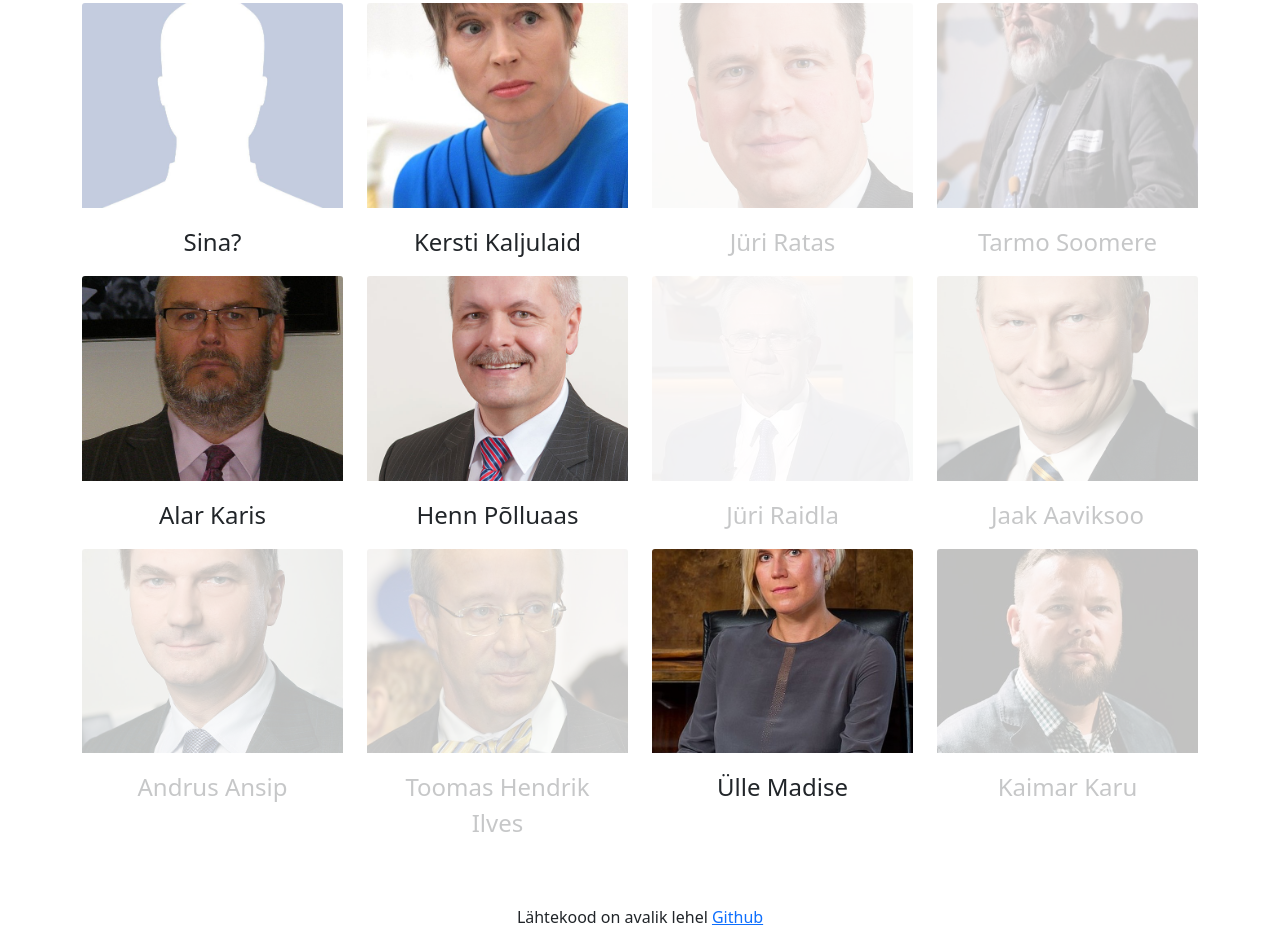
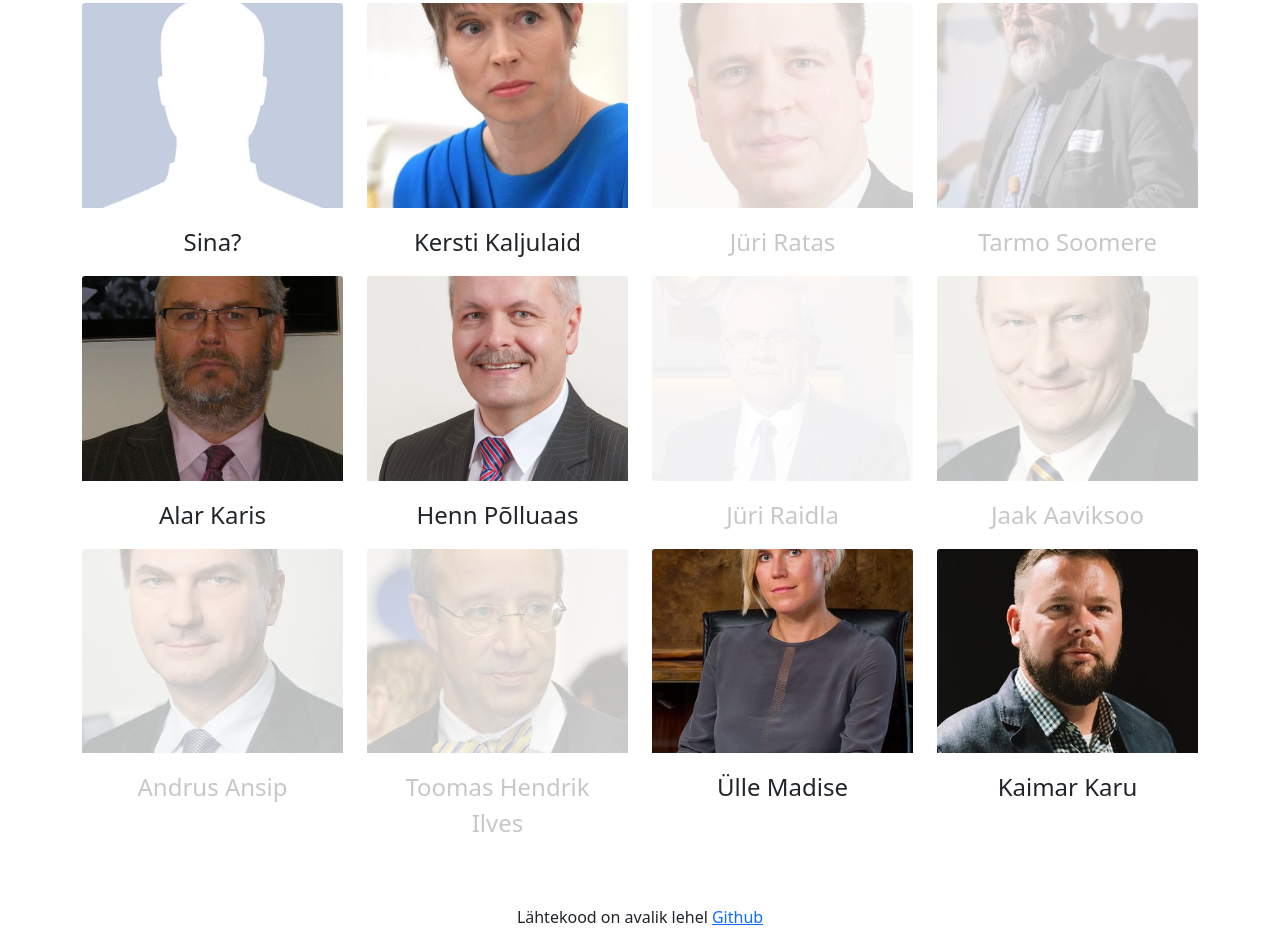
Before and after one commit to presidendivalimised/presidendivalimised.github.io, a plain HTML site: page index.html in a window 1280 px wide. Shown: the part 245-1190 px from the top of the page. Drawn offline with nearby package versions, Linux system fonts and the light colour scheme.

Commit message:
Update index.html

```diff
--- a/index.html
+++ b/index.html
@@ -122,7 +122,7 @@
               </div>
 
 
-                      <div class="col-lg-3 col-md-3 col-sm-3 col-xs-3 no">
+                      <div class="col-lg-3 col-md-3 col-sm-3 col-xs-3">
                         <a href="https://www.delfi.ee/artikkel/94080655/kaimar-karu-saatis-ratasele-ja-kallasele-sonumi-et-on-valmis-presidendiks-hakkamist-arutama" target = "_blank" rel ="noopener">
                           <img class="card-img-top" src="img/karu.jpg"></img></a>
                         <div class="card-body">
```
